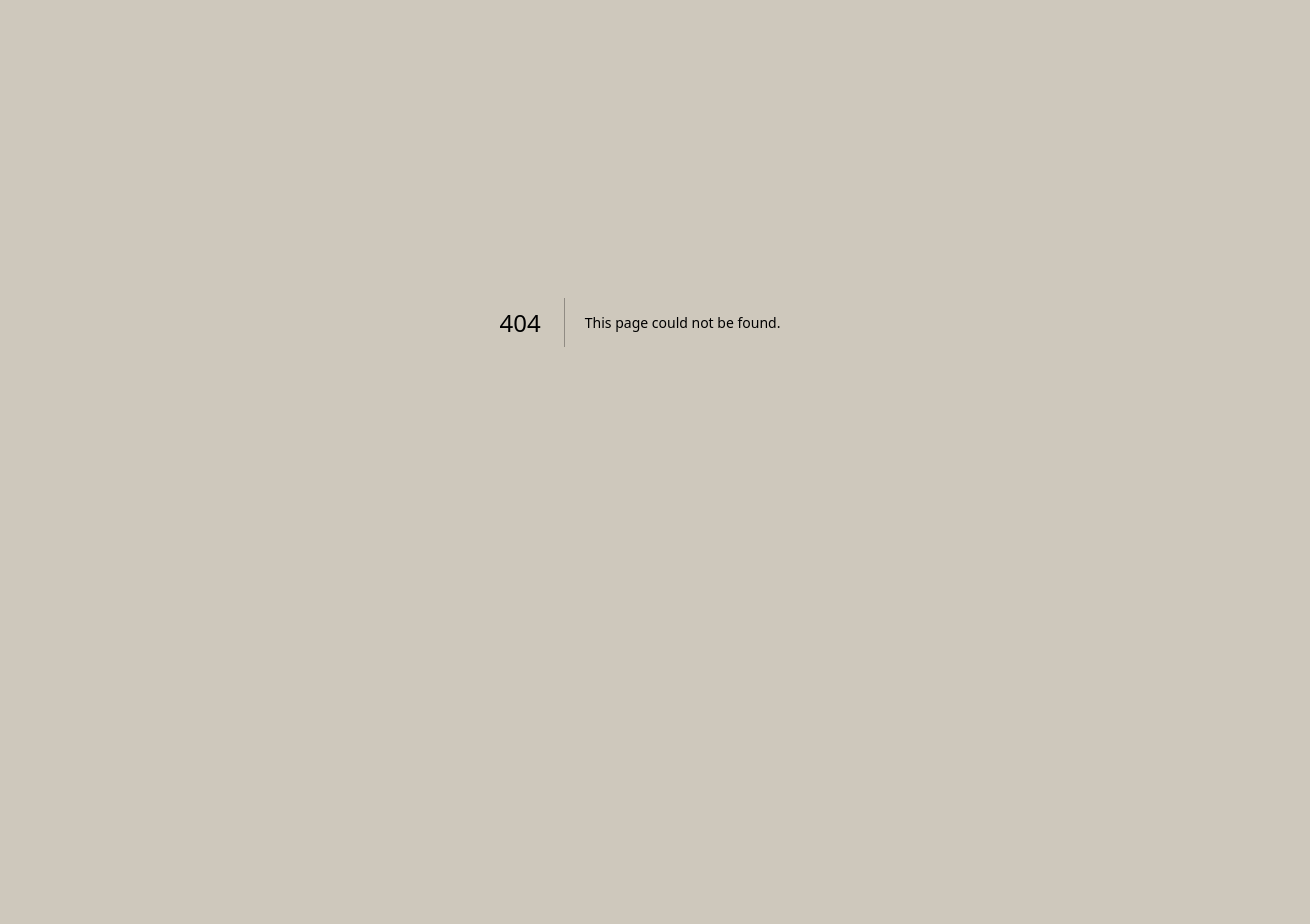
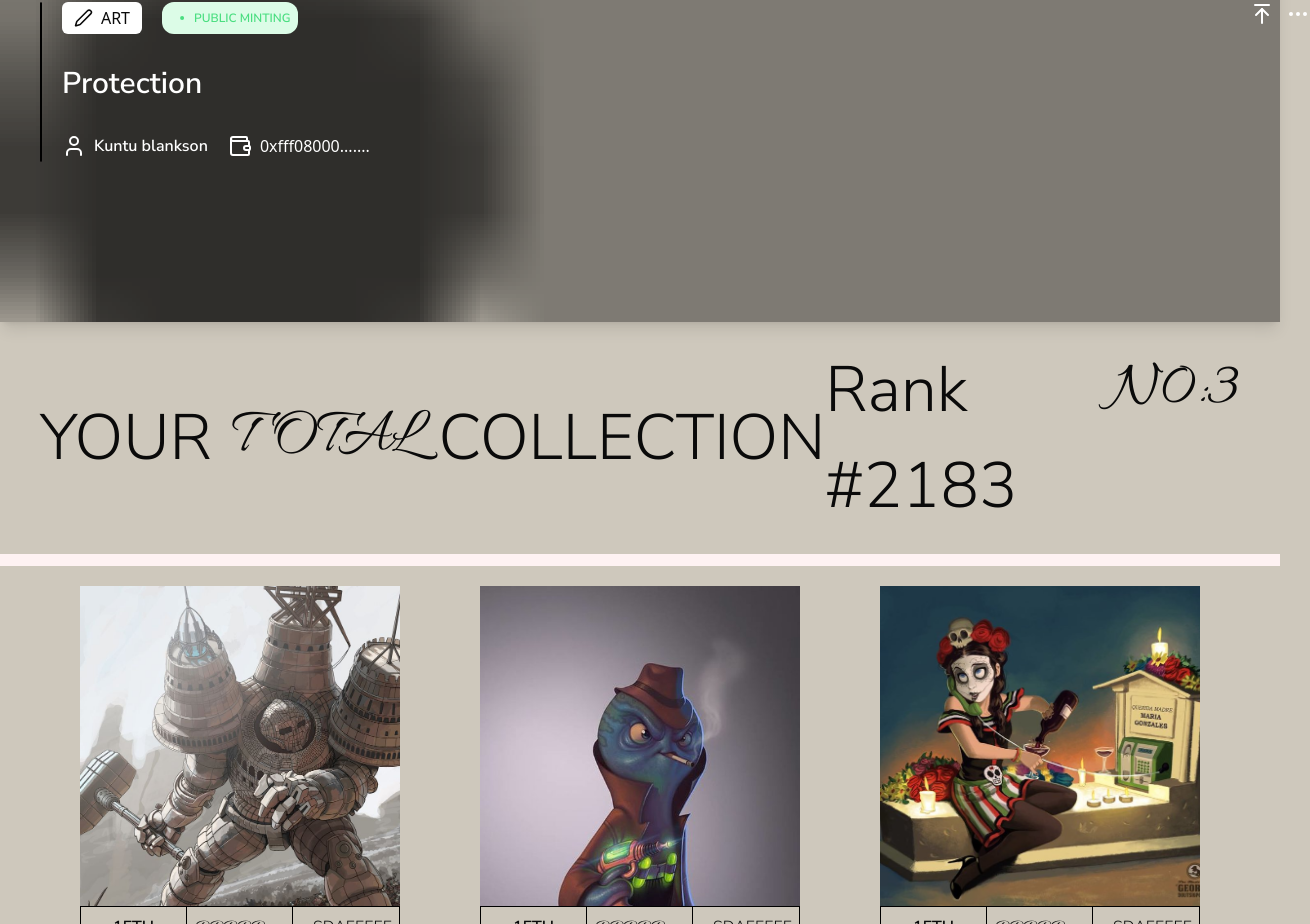
Before and after one commit to Baah-Danso-Kenneth/celo-bootCamp-nft-project, a Next.js app in the folder frontend/: page /profile/1 in a window 1280 px wide. Before the commit this address had no page. Shown: the part 78-1002 px from the top of the page, 1310 px wide, since content can reach past the window. Before the commit the page ends 800 px from the top, so only its background shows below. Built offline with nearby package versions, Linux system fonts and the light colour scheme; a web font is replaced by a local one.

Commit message:
Create UI for profile dynamic

```diff
--- a/frontend/src/app/nftDetails/[nft]/page.tsx
+++ b/frontend/src/app/nftDetails/[nft]/page.tsx
@@ -1,75 +1,8 @@
-import { Dot, Pen, User } from 'lucide-react'
-import Image from 'next/image'
 import React from 'react'
 
-type Props= {
-  params: {
-    nft: string
-  },
-  searchParams: {
-    nftDetails: string
-  }
-}
-
-function page({params:{nft}, searchParams:{nftDetails}}:Props) {
-
-
+function page() {
   return (
-    <div>
-        <div className='w-full h-[50vh] relative border-b-4  border-black shadow-lg'>
-          <Image
-           src="/images/tr-a3.jpg"
-           alt="clean"
-           width={1030}
-           height={930}
-           className='w-full h-[60vh] object-cover object-top blur-sm'
-          />
-
-          <div className='absolute top-[10rem] flex gap-5 left-10'>
-            <div>
-              <Image src="/images/tr-a3.jpg"
-              alt="pronto"
-              width={1030}
-              height={500}
-              className='w-40 h-40 rounded-2xl border border-black object-cover'
-              />
-            </div>
-
-            <div className='space-y-5'>
-              <div className='flex gap-5 '>
-                <div className='flex px-3 rounded-md uppercase bg-white py-1 w-20'>
-                  <Pen className='mr-2'/>
-                  <h1>Art</h1>
-                </div>
-
-                <div className='flex bg-green-100 px-2  rounded-xl items-center'>
-                  <Dot className='text-green-400 space-x-4  font-extrabold'/>
-                  <h1 className='text-green-400 font-nunito text-[12px] uppercase font-bold py-1'>public minting</h1>
-                </div>
-              </div>
-
-              <div><h1 className='text-3xl font-nunito font-bold text-white'>Protection</h1></div>
-
-              <div className='flex items-center gap-3'>
-                <User/>
-                <h1 className='font-bold font-nunito'>Kuntu blankson</h1>
-              </div>
-
-            </div>
-          </div>
-
-            <div className='mx-20 mt-10'>
-               <p>Lorem ipsum dolor sit amet, consectetur adipisicing elit. Quaerat
-                accusamus adipisci repudiandae inventore quasi sunt laudantium amet
-                 rem. Illum eius dolorum debitis cum doloribus nihil nobis fuga
-                 repellendus vero quisquam!</p>
-              </div>
-
-              <div className='w-full h-auto border rounded -2xl'>
-
-              </div>
-        </div>
-    </div>
+    <div>page</div>
   )
 }
 
--- /dev/null
+++ b/frontend/src/app/profile/[term]/page.tsx
@@ -0,0 +1,180 @@
+"use client"
+
+import Footer from '@/components/Footer'
+import NftCard from '@/components/pages/marketplace/NftCard'
+import { ArrowUpToLine, Dot, Ellipsis, Pen, Settings, User, Wallet } from 'lucide-react'
+import Image from 'next/image'
+import React from 'react'
+
+type Props= {
+  params: {
+    nft: string
+  },
+  searchParams: {
+    nftDetails: string
+  }
+}
+
+function page({params:{nft}, searchParams:{nftDetails}}:Props) {
+
+  return (
+    <div>
+        <div className='w-full h-[50vh] relative   border-black shadow-lg'>
+          <Image
+           src="/patterns/carbon-fibre-big.png"
+           alt="clean"
+           width={1030}
+           height={930}
+           className='w-full h-[50vh] object-cover object-top'
+          />
+
+           <div className='absolute top-[5rem] flex gap-[55rem] left-10'>
+
+              <div className='flex gap-5'>
+
+                <div>
+                <Image src="/images/tr-a3.jpg"
+                 alt="pronto"
+                width={1030}
+                height={500}
+                className='w-40 h-40 rounded-2xl border border-black object-cover'
+              />
+            </div>
+
+
+                <div className='space-y-8'>
+              <div className='flex gap-5 '>
+                <div className='flex px-3 rounded-md uppercase bg-white py-1 w-20'>
+                  <Pen className='mr-2'/>
+                  <h1>Art</h1>
+                </div>
+
+                <div className='flex bg-green-100 px-2  rounded-xl items-center'>
+                  <Dot className='text-green-400 space-x-4  font-extrabold'/>
+                  <h1 className='text-green-400 font-nunito text-[12px] uppercase font-bold py-1'>public minting</h1>
+                </div>
+              </div>
+
+              <div><h1 className='text-3xl font-nunito font-bold text-white'>Protection</h1></div>
+
+              <div className='flex items-center gap-5 text-white'>
+
+                <div className='flex space-x-2'>
+                  <User/>
+                  <h1 className='font-bold font-nunito text-nowrap'>Kuntu blankson</h1>
+                </div>
+
+                <div className='flex space-x-2'>
+                  <Wallet/>
+                  <h1>0xfff08000.......</h1>
+                </div>
+
+                </div>
+
+            </div>
+
+              </div>
+
+              <div className='flex space-x-3 text-white '>
+                <ArrowUpToLine className=''/>
+                <Ellipsis/>
+              </div>
+
+            </div>
+
+          </div>
+
+
+
+
+
+    <div className='flex justify-between font-nunito items-center mx-10 py-5  text-[4rem]'>
+
+        <div className='flex  space-x-5   uppercase text-center'>
+             <h1>your</h1>
+             <h1 className='font-allura'>total</h1>
+             <h1>collection</h1>
+          </div>
+
+
+          <div className='flex space-x-3 font-nunito'>
+            <h1 >Rank #2183</h1> {" "}
+            <h1 className='font-allura'>N0:3</h1>
+          </div>
+
+        </div>
+        <div className='w-full h-3 bg-red-50 mb-5'/>
+
+        <div className='flex justify-between mx-20 flex-wrap pb-10 '>
+          <NftCard nft={{
+          name: 'sdaeeeee',
+          title: 'ddddddd',
+          image: '/images/cr-1.jpeg',
+          description: '',
+          price: '1ETH',
+          date_created: undefined,
+          category: undefined,
+          buzz: undefined,
+          sold: undefined,
+          isVertical: undefined,
+          promo: undefined
+        }}/>
+
+
+      <NftCard nft={{
+          name: 'sdaeeeee',
+          title: 'ddddddd',
+          image: '/images/cr-7.jpeg',
+          description: '',
+          price: '1ETH',
+          date_created: undefined,
+          category: undefined,
+          buzz: undefined,
+          sold: undefined,
+          isVertical: undefined,
+          promo: undefined
+        }}/>
+
+
+
+      <NftCard nft={{
+          name: 'sdaeeeee',
+          title: 'ddddddd',
+          image: '/images/cr-10.jpeg',
+          description: '',
+          price: '1ETH',
+          date_created: undefined,
+          category: undefined,
+          buzz: undefined,
+          sold: undefined,
+          isVertical: undefined,
+          promo: undefined
+        }}/>
+
+
+    <NftCard nft={{
+          name: 'sdaeeeee',
+          title: 'ddddddd',
+          image: '/images/cr-10.jpeg',
+          description: '',
+          price: '1ETH',
+          date_created: undefined,
+          category: undefined,
+          buzz: undefined,
+          sold: undefined,
+          isVertical: undefined,
+          promo: undefined
+        }}/>
+
+        </div>
+
+     <Footer/>
+    </div>
+  )
+}
+
+export default page
+
+function useState(arg0: boolean): [any, any] {
+  throw new Error('Function not implemented.')
+}
```
